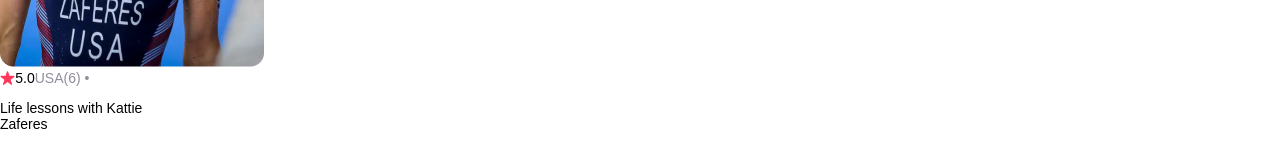
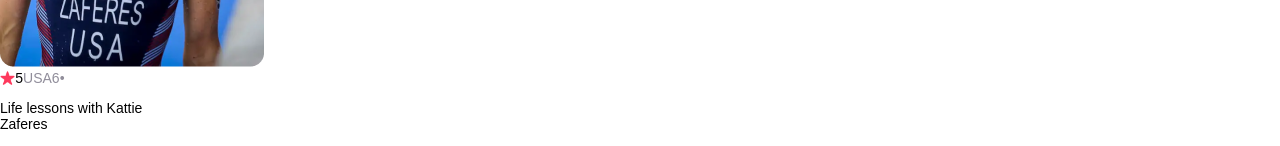
Before and after one commit to Sheriff-Oladimeji/airbnb-express-clone, a React (Create React App) app: page / in a window 1280 px wide. Shown: the part 803-949 px from the top of the page. Built offline with nearby package versions, Linux system fonts and the light colour scheme.

Commit message:
add props to card component

```diff
--- a/src/App.js
+++ b/src/App.js
@@ -2,12 +2,20 @@
 import Hero from "./components/Hero";
 import Card from "./components/card";
 import "./styles.css"
+import img1 from "./images/image 12.png"
 function App() {
   return (
    <div>
     <Navbar/>
     <Hero/>
-    <Card/>
+    <Card
+img={img1}
+rating={5.0}
+reviewCount={6}
+country="USA"
+title="Life lessons with katie Zaferes"
+price={136}
+    />
    </div>
   );
 }
--- a/src/components/card.js
+++ b/src/components/card.js
@@ -1,18 +1,18 @@
-import img1 from "../images/image 12.png"
+
 import star from "../images/Star 1.png"
 
-export default function Card(){
+export default function Card(props){
   return(
     <div className="card">
- <img src={img1} alt=""/>
+ <img src={props.img} alt=""/>
  <div className="card--stats">
   <img src={star} alt="" className="card--star"/>
-  <span>5.0</span>
-  <span className="gray">USA</span>
-  <span className="gray">(6) • </span>
+  <span>{props.rating}</span>
+  <span className="gray">{props.country}</span>
+  <span className="gray">{props.reviewCount}• </span>
  </div>
  <p>Life lessons with Kattie Zaferes</p>
- <p><span className="bold">From $136</span> / person</p>
+ <p><span className="bold">From ${props.price}</span> / person</p>
     </div>
   )
 }
```
